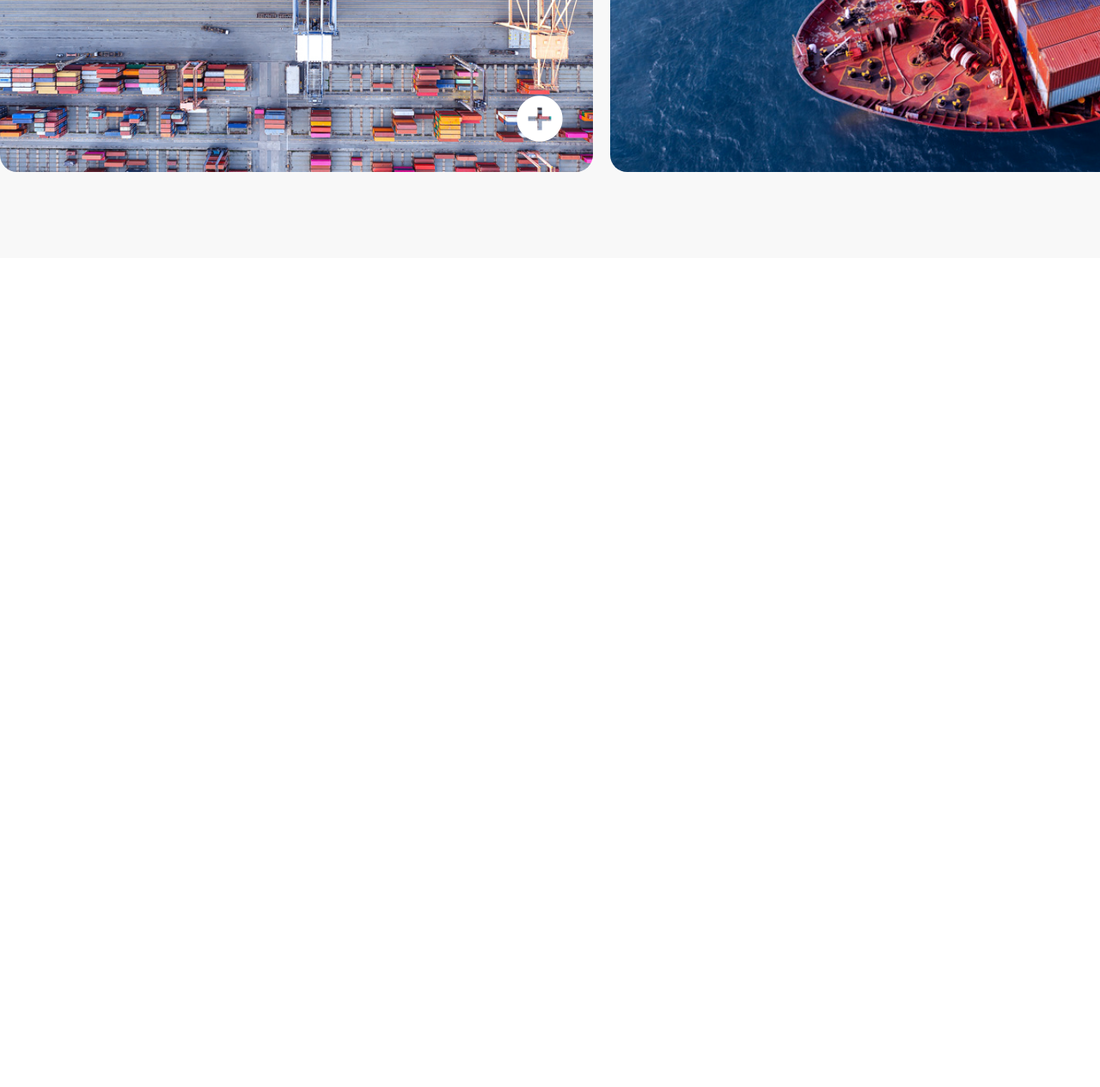
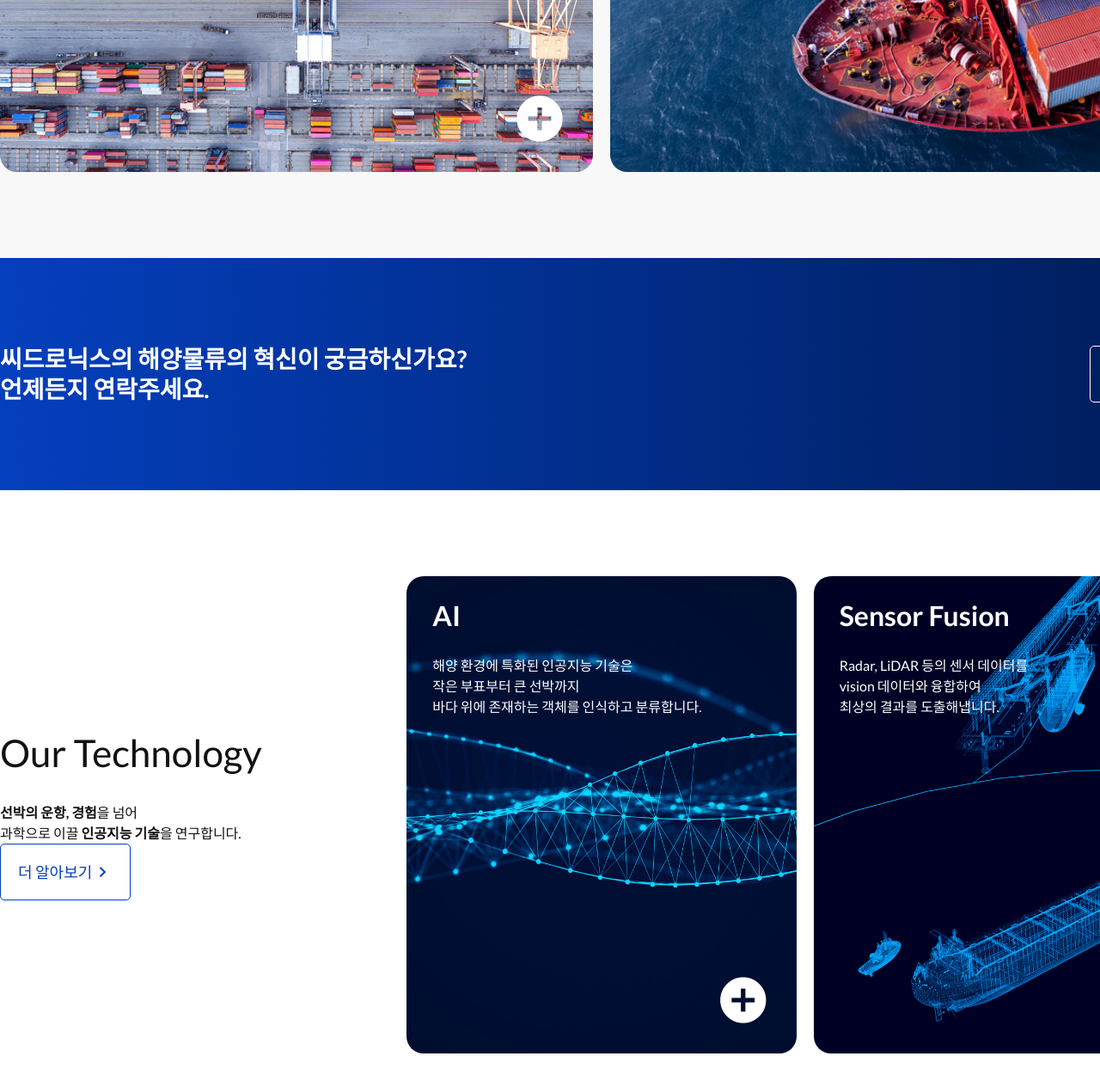
Before and after one commit to tisflyjjang051/lecture-html, a plain HTML site: page seadronix/html/index.html in a window 1280 px wide. Shown: the part 2097-3361 px from the top of the page at 86% size. Before the commit the page ends 2397 px from the top, so only its background shows below. Drawn offline with Linux system fonts and the light colour scheme; files that its build step writes are made by us from their sources; a web font is replaced by a local one.

Commit message:
banner end

```diff
--- a/seadronix/css/main.css
+++ b/seadronix/css/main.css
@@ -1,3 +1,32 @@
+.btn {
+  /* flex를 적용하지만 글자처럼 취급한다.  inline-block */
+  display: inline-flex;
+  align-items: center;
+  font-size: 18px;
+  padding: 20px;
+  border: 1px solid var(--blue);
+  color: var(--blue);
+  border-radius: 5px;
+  /* transition: background-color 0.25s ease, color 0.25s ease; */
+  transition: all 0.25s ease;
+}
+.btn--white {
+  border-color: #fff;
+  color: #fff;
+}
+.btn span {
+  transition: transform 0.25s ease;
+}
+.btn:hover {
+  background-color: var(--blue);
+  color: #fff;
+}
+.btn:hover span {
+  /* position: relative;
+  left: 20px; css3 */
+  transform: translateX(10px);
+}
+
 .container {
   width: 1400px;
   /* margin-left: auto;
@@ -53,30 +82,6 @@ h2 {
   margin-bottom: 50px;
 }
 /* color  #ff00ff  / rgb(255,0 255)  / rgba(255,255,255,0.5) */
-.about .about__txt a {
-  /* flex를 적용하지만 글자처럼 취급한다.  inline-block */
-  display: inline-flex;
-  align-items: center;
-  font-size: 18px;
-  padding: 20px;
-  border: 1px solid var(--blue);
-  color: var(--blue);
-  border-radius: 5px;
-  /* transition: background-color 0.25s ease, color 0.25s ease; */
-  transition: all 0.25s ease;
-}
-.about .about__txt a span {
-  transition: transform 0.25s ease;
-}
-.about .about__txt a:hover {
-  background-color: var(--blue);
-  color: #fff;
-}
-.about .about__txt a:hover span {
-  /* position: relative;
-  left: 20px; css3 */
-  transform: translateX(10px);
-}
 
 /* id 100, class 10, tag 1 */
 .about .about__img {
@@ -152,3 +157,48 @@ h2 {
   color: #fff;
   font-size: 64px;
 }
+
+.banner {
+  background: rgb(4, 63, 189);
+  background: linear-gradient(90deg, rgba(4, 63, 189, 1) 0%, rgba(0, 31, 97, 1) 100%);
+  color: #fff;
+}
+
+.banner h2 {
+  font-size: 28px;
+  margin-bottom: 0;
+}
+
+.tech .container {
+  gap: 20px;
+}
+.tech .container .tech-item {
+  width: 33.33%;
+}
+.tech .container .tech-banner a {
+  position: relative;
+  border-radius: 20px;
+  overflow: hidden;
+  display: block;
+}
+.tech .container .tech-banner a .tech-banner__title {
+  position: absolute;
+  color: #fff;
+  left: 30px;
+  right: 30px;
+  top: 30px;
+}
+.tech .container .tech-banner a .tech-banner__title h3 {
+  font-size: var(--h3);
+  margin-bottom: 30px;
+}
+.tech .container .tech-banner img {
+  width: 100%;
+}
+.tech .tech-banner a .more {
+  position: absolute;
+  right: 30px;
+  bottom: 30px;
+  color: #fff;
+  font-size: 64px;
+}
--- a/seadronix/html/index.html
+++ b/seadronix/html/index.html
@@ -94,7 +94,7 @@
               <strong>해양물류의 혁신</strong>을 이루어 갑니다.
             </h2>
             <p>선박의 자율운항, 운항 보조 시스템, 선박 모니터링 시스템 등 <br />해양 환경의 안전과 미래를 책임질 기술을 개발하고, 제품을 만들어갑니다.</p>
-            <a href="">더 알아보기 <span class="material-icons"> navigate_next </span></a>
+            <a href="" class="btn">더 알아보기 <span class="material-icons"> navigate_next </span></a>
           </div>
           <div class="about__img" data-aos="fade-left" data-aos-delay="500">
             <img src="../images/main/main-overview-logo_re.jpg" alt="" />
@@ -128,6 +128,58 @@
           </div>
         </div>
       </section>
+      <!-- products end -->
+      <section class="section banner" data-aos="fade">
+        <div class="container">
+          <h2>
+            <strong>
+              씨드로닉스의 해양물류의 혁신이 궁금하신가요? <br />
+              언제든지 연락주세요.
+            </strong>
+          </h2>
+          <a href="" class="btn btn--white">문의하기<span class="material-icons"> navigate_next </span></a>
+        </div>
+      </section>
+      <!-- banner end -->
+      <section class="section tech">
+        <div class="container">
+          <div class="tech-title tech-item">
+            <h2>Our Technology</h2>
+            <p>
+              <strong>선박의 운항, 경험</strong>을 넘어 <br />
+              과학으로 이끌 <strong>인공지능 기술</strong>을 연구합니다.
+            </p>
+            <a href="" class="btn">더 알아보기 <span class="material-icons"> navigate_next </span></a>
+          </div>
+          <div class="tech-banner tech-item">
+            <a href="">
+              <div class="tech-banner__title">
+                <h3><strong>AI</strong></h3>
+                <p>
+                  해양 환경에 특화된 인공지능 기술은<br />
+                  작은 부표부터 큰 선박까지 <br />
+                  바다 위에 존재하는 객체를 인식하고 분류합니다.
+                </p>
+              </div>
+              <img src="../images/main/main-ai_re.jpg" alt="" />
+              <span class="material-icons more"> add_circle </span>
+            </a>
+          </div>
+          <div class="tech-banner tech-item">
+            <a href="">
+              <div class="tech-banner__title">
+                <h3><strong>Sensor Fusion</strong></h3>
+                <p>
+                  Radar, LiDAR 등의 센서 데이터를 <br />
+                  vision 데이터와 융합하여 <br />최상의 결과를 도출해냅니다.
+                </p>
+              </div>
+              <img src="../images/main/main-sensor-fusion_re.jpg" alt="" />
+              <span class="material-icons more"> add_circle </span>
+            </a>
+          </div>
+        </div>
+      </section>
     </main>
     <!-- section / article / nav / aside  ===> div로 대체 가능 -->
 
```
Also changed, not shown: seadronix/images/main/main-ai_re.jpg (added), seadronix/images/main/main-sensor-fusion_re.jpg (added).
